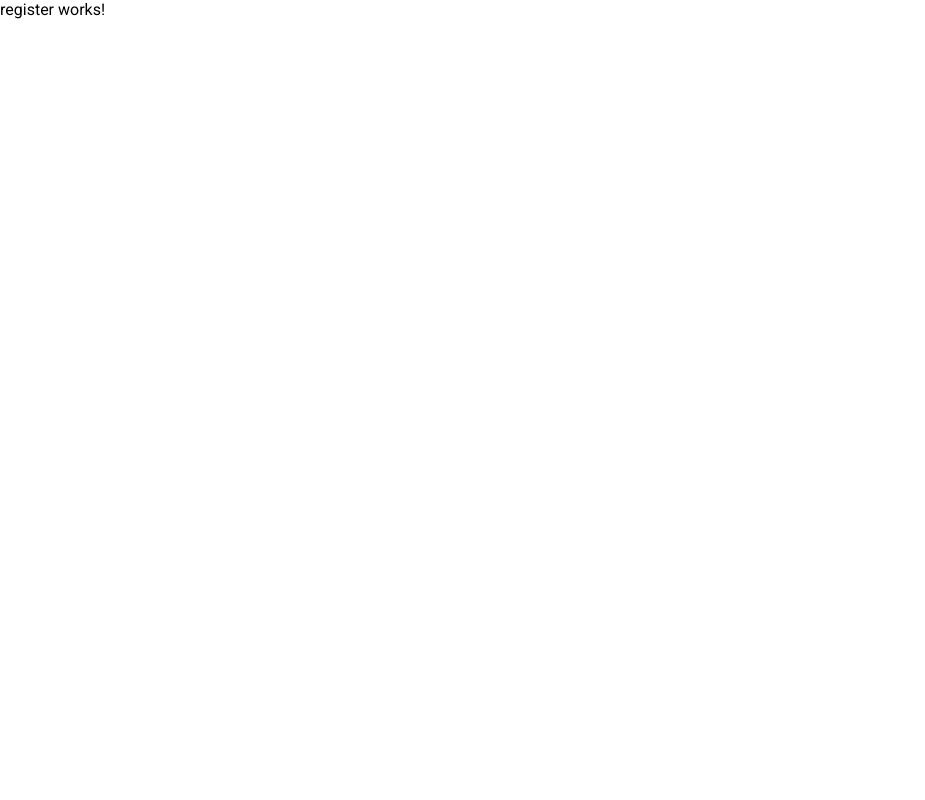
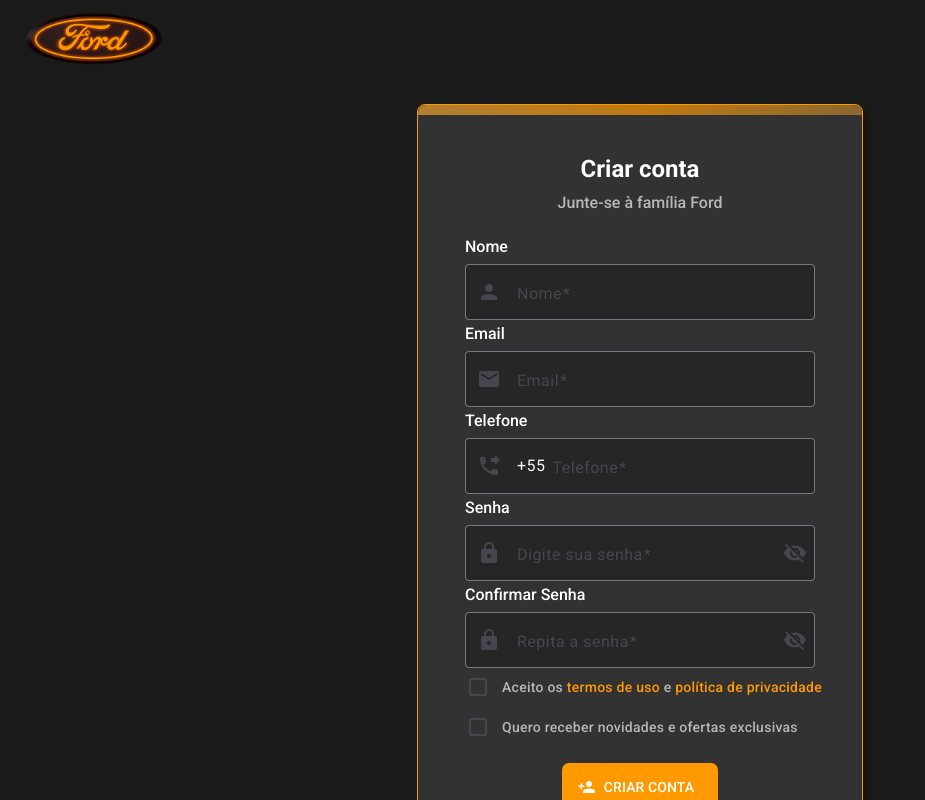
Before and after one commit to welissontiago/Ford-ProjetoFinal-Angular, an Angular app: page /register in a window 1280 px wide. Shown: the top 800 px of the page, without its empty margins (0-925 px from the left). Built offline with nearby package versions, Linux system fonts and the light colour scheme.

Commit message:
feito forms do registro e estilização

```diff
--- a/src/app/components/login-component/login-component.component.html
+++ b/src/app/components/login-component/login-component.component.html
@@ -1,8 +1,12 @@
 <app-login-register-card>
   <div class="infos">
-    <img src="icons/open.svg" alt="entrar svg">
-    <h1 class="--title-text-24px color-titles font-wight-700">Seja Bem-vindo de Volta</h1>
-    <p class="--title-text-16px color-texts-C1 font-wight-500">Seu carro, sua conta. Faça login.</p>
+    <img src="icons/open.svg" alt="entrar svg" />
+    <h1 class="--title-text-24px color-titles font-wight-700">
+      Seja Bem-vindo de Volta
+    </h1>
+    <p class="--title-text-16px color-texts-C1 font-wight-500">
+      Seu carro, sua conta. Faça login.
+    </p>
   </div>
 
   <form class="login-form" [formGroup]="loginForm" (ngSubmit)="onSubmit()">
@@ -10,7 +14,12 @@
     <mat-form-field appearance="outline" class="input-custom">
       <mat-label>Email</mat-label>
       <mat-icon class="icon-open" matPrefix>email</mat-icon>
-      <input matInput formControlName="email" type="email" placeholder="email@exemplo.com">
+      <input
+        matInput
+        formControlName="email"
+        type="email"
+        placeholder="email@exemplo.com"
+      />
       <mat-error *ngIf="loginForm.get('email')?.hasError('required')">
         O email é obrigatório.
       </mat-error>
@@ -23,9 +32,18 @@
     <mat-form-field appearance="outline" class="input-custom">
       <mat-label>Digite sua senha</mat-label>
       <mat-icon class="icon-open" matPrefix>lock</mat-icon>
-      <input matInput formControlName="password" [type]="hide ? 'password' : 'text'" />
-      <button mat-icon-button matSuffix (click)="hide = !hide" aria-label="Mostrar/Esconder senha">
-        <mat-icon>{{hide ? 'visibility_off' : 'visibility'}}</mat-icon>
+      <input
+        matInput
+        formControlName="password"
+        [type]="hide ? 'password' : 'text'"
+      />
+      <button
+        mat-icon-button
+        matSuffix
+        (click)="hide = !hide"
+        aria-label="Mostrar/Esconder senha"
+      >
+        <mat-icon>{{ hide ? "visibility_off" : "visibility" }}</mat-icon>
       </button>
       <mat-error *ngIf="loginForm.get('senha')?.hasError('required')">
         A senha é obrigatória.
@@ -34,7 +52,7 @@
 
     <div class="checkbox-section">
       <mat-checkbox class="example-margin">Lembre-me</mat-checkbox>
-      <a routerLink="/cadastro">Esqueceu a senha?</a>
+      <a routerLink="/register">Esqueceu a senha?</a>
     </div>
 
     <div *ngIf="loginInvalido" class="error-message">
@@ -49,13 +67,13 @@
       </button>
     </div>
 
-
     <app-login-google-facebook></app-login-google-facebook>
 
     <div class="cadastre-se">
-      <p class="--text-16px font-weight-600">Ainda não possui uma conta? <a href="#">Clique aqui e Cadastre-se</a></p>
+      <p class="--text-16px font-weight-600">
+        Ainda não possui uma conta?
+        <a routerLink="/register">Clique aqui e Cadastre-se</a>
+      </p>
     </div>
-
-
   </form>
 </app-login-register-card>
--- /dev/null
+++ b/src/app/components/register/register-forms/register-forms.component.css
@@ -0,0 +1,145 @@
+.titles-register {
+  display: flex;
+  flex-direction: column;
+  align-items: center;
+  justify-content: center;
+}
+
+.titles-register h1 {
+  margin-top: 10px;
+  margin-bottom: 10px;
+}
+
+.titles-register p {
+  margin-bottom: 15px;
+}
+
+.checkbox-section {
+  display: flex;
+  flex-direction: column;
+  margin-top: 5px;
+}
+
+.checkbox-section span {
+  color: var(--text-special);
+}
+
+.input-custom {
+  width: 350px;
+  height: 50px;
+}
+
+.input-custom:hover {
+  border-color: var(--components-color) !important;
+}
+
+.login-form p {
+  margin-bottom: 8px;
+  margin-top: 10px;
+}
+
+:host
+  ::ng-deep
+  .mat-mdc-form-field-has-icon-prefix
+  .mat-mdc-text-field-wrapper {
+  padding-left: 0;
+  padding-right: 0;
+  color: var(--gray-text);
+}
+
+:host ::ng-deep .mdc-notched-outline__leading,
+:host ::ng-deep .mdc-notched-outline__notch,
+:host ::ng-deep .mdc-notched-outline__trailing {
+  border-color: var(--input-border);
+}
+
+:host
+  ::ng-deep
+  .mat-mdc-form-field:not(.mdc-text-field--focused):hover
+  .mdc-notched-outline__leading,
+:host
+  ::ng-deep
+  .mat-mdc-form-field:not(.mdc-text-field--focused):hover
+  .mdc-notched-outline__notch,
+:host
+  ::ng-deep
+  .mat-mdc-form-field:not(.mdc-text-field--focused):hover
+  .mdc-notched-outline__trailing {
+  border-color: var(--components-color) !important;
+}
+
+:host ::ng-deep .mdc-text-field--focused .mdc-notched-outline__leading,
+:host ::ng-deep .mdc-text-field--focused .mdc-notched-outline__notch,
+:host ::ng-deep .mdc-text-field--focused .mdc-notched-outline__trailing {
+  border-color: var(--input-border) !important;
+  border-width: 2px;
+}
+
+:host
+  ::ng-deep
+  .mat-mdc-form-field-has-icon-suffix
+  .mat-mdc-text-field-wrapper {
+  padding-left: 0;
+  padding-right: 0;
+  color: var(--gray-text);
+}
+
+:host
+  ::ng-deep
+  .mdc-text-field--outlined:not(.mdc-text-field--disabled):not(
+    .mdc-text-field--focused
+  ):hover
+  .mdc-floating-label {
+  color: var(--gray-text);
+}
+
+:host
+  ::ng-deep
+  .mat-mdc-form-field.mat-form-field-animations-enabled
+  .mdc-text-field__input {
+  color: var(--text-title);
+}
+
+:host ::ng-deep .input-custom .mat-mdc-form-field-flex {
+  background-color: var(--input-bg);
+  padding-right: 0;
+}
+
+:host ::ng-deep a:-webkit-any-link {
+  text-decoration: none;
+  color: var(--text-special);
+}
+
+:host ::ng-deep .mat-internal-form-field > label {
+  color: var(--text-color-one);
+  font-weight: 500;
+}
+
+:host ::ng-deep .button-enter {
+  margin-top: 20px;
+  display: flex;
+  align-items: center;
+  justify-content: center;
+}
+
+:host ::ng-deep .mat-mdc-unelevated-button .mat-mdc-button-touch-target {
+  background-color: var(--text-special);
+  border-radius: 7px;
+}
+
+:host
+  ::ng-deep
+  .mat-mdc-unelevated-button:hover
+  .mat-mdc-button-touch-target:hover {
+  background-color: var(--component-hover);
+}
+
+:host ::ng-deep .mat-mdc-unelevated-button:not(:disabled):hover {
+  color: var(--input-bg);
+}
+
+@media (max-width: 500px) {
+  .input-custom {
+    width: 320px;
+  }
+}
--- /dev/null
+++ b/src/app/components/register/register-forms/register-forms.component.html
@@ -0,0 +1,104 @@
+<app-login-register-card>
+  <div class="titles-register">
+    <h1 class="--title-text-24px color-titles font-wight-700">Criar conta</h1>
+    <p class="--title-text-16px color-texts-C1 font-wight-500">
+      Junte-se à família Ford
+    </p>
+  </div>
+
+  <form class="login-form" [formGroup]="registerForm" (ngSubmit)="onSubmit()">
+    <p class="font-wight-500 color-titles input-title">Nome</p>
+    <mat-form-field appearance="outline" class="input-custom">
+      <mat-label>Nome</mat-label>
+      <mat-icon class="icon-register" matPrefix>person</mat-icon>
+      <input
+        matInput
+        formControlName="name"
+        type="text"
+        placeholder="Digite seu nome"
+      />
+    </mat-form-field>
+
+    <p class="font-wight-500 color-titles input-title">Email</p>
+    <mat-form-field appearance="outline" class="input-custom">
+      <mat-label>Email</mat-label>
+      <mat-icon class="icon-register" matPrefix>email</mat-icon>
+      <input
+        matInput
+        formControlName="email"
+        type="email"
+        placeholder="email@exemplo.com"
+      />
+    </mat-form-field>
+
+    <p class="font-wight-500 color-titles input-title">Telefone</p>
+    <mat-form-field appearance="outline" class="input-custom">
+      <mat-label>Telefone</mat-label>
+      <span matTextPrefix>+55 &nbsp;</span>
+      <mat-icon class="icon-register" matPrefix>phone_forwarded</mat-icon>
+      <input
+        matInput
+        formControlName="phone"
+        type="tel"
+        placeholder="(71)900000000"
+      />
+    </mat-form-field>
+
+    <p class="font-wight-500 color-titles input-title">Senha</p>
+    <mat-form-field appearance="outline" class="input-custom">
+      <mat-label>Digite sua senha</mat-label>
+      <mat-icon class="icon-open" matPrefix>lock</mat-icon>
+      <input
+        matInput
+        formControlName="password"
+        [type]="hide ? 'password' : 'text'"
+      />
+      <button
+        mat-icon-button
+        matSuffix
+        (click)="hide = !hide"
+        aria-label="Mostrar/Esconder senha"
+      >
+        <mat-icon>{{ hide ? "visibility_off" : "visibility" }}</mat-icon>
+      </button>
+    </mat-form-field>
+
+    <p class="font-wight-500 color-titles input-title">Confirmar Senha</p>
+    <mat-form-field appearance="outline" class="input-custom">
+      <mat-label>Repita a senha</mat-label>
+      <mat-icon class="icon-open" matPrefix>lock</mat-icon>
+      <input
+        matInput
+        formControlName="repeatPassword"
+        [type]="hide ? 'password' : 'text'"
+      />
+      <button
+        mat-icon-button
+        matSuffix
+        (click)="hide = !hide"
+        aria-label="Mostrar/Esconder senha"
+      >
+        <mat-icon>{{ hide ? "visibility_off" : "visibility" }}</mat-icon>
+      </button>
+    </mat-form-field>
+  </form>
+
+  <div class="checkbox-section">
+    <mat-checkbox class="example-margin"
+      >Aceito os <span>termos de uso</span> e
+      <span>política de privacidade</span></mat-checkbox
+    >
+    <mat-checkbox class="example-margin"
+      >Quero receber novidades e ofertas exclusivas</mat-checkbox
+    >
+  </div>
+
+  <div class="button-enter">
+    <button mat-flat-button>
+      <mat-icon class="icon-open" matPrefix>person_add</mat-icon>
+      <span>CRIAR CONTA </span>
+    </button>
+  </div>
+
+  <app-login-google-facebook></app-login-google-facebook>
+</app-login-register-card>
--- /dev/null
+++ b/src/app/components/register/register-forms/register-forms.component.ts
@@ -0,0 +1,55 @@
+import { Component, inject, OnInit } from '@angular/core';
+import { LoginRegisterCardComponent } from '../../login-register-card/login-register-card.component';
+import { Router, RouterModule } from '@angular/router';
+import { CommonModule } from '@angular/common';
+import {
+  FormBuilder,
+  FormGroup,
+  ReactiveFormsModule,
+  Validators,
+} from '@angular/forms';
+import { MatInputModule } from '@angular/material/input';
+import { MatIconModule } from '@angular/material/icon';
+import { MatFormFieldModule } from '@angular/material/form-field';
+import { MatButtonModule } from '@angular/material/button';
+import { MatCheckboxModule } from '@angular/material/checkbox';
+import { LoginGoogleFacebookComponent } from '../../login-google-facebook/login-google-facebook.component';
+
+@Component({
+  selector: 'app-register-forms',
+  imports: [
+    LoginGoogleFacebookComponent,
+    LoginRegisterCardComponent,
+    RouterModule,
+    CommonModule,
+    ReactiveFormsModule,
+    MatInputModule,
+    MatIconModule,
+    MatFormFieldModule,
+    MatButtonModule,
+    MatCheckboxModule,
+  ],
+  templateUrl: './register-forms.component.html',
+  styleUrl: './register-forms.component.css',
+})
+export class RegisterFormsComponent implements OnInit {
+  hide = true;
+  registerForm!: FormGroup;
+  private router = inject(Router);
+
+  constructor(private fb: FormBuilder) {}
+
+  ngOnInit(): void {
+    this.registerForm = this.fb.group({
+      name: ['', [Validators.required]],
+      email: ['', [Validators.required, Validators.email]],
+      phone: ['', [Validators.required, Validators.maxLength(11)]],
+      password: ['', [Validators.required]],
+      repeatPassword: ['', [Validators.required]],
+      checkboxTermos: ['', [Validators.required]],
+      checkboxNewsLetter: [''],
+    });
+  }
+
+  onSubmit() {}
+}
--- a/src/app/core/services/auth.service.ts
+++ b/src/app/core/services/auth.service.ts
@@ -9,7 +9,7 @@
   providedIn: 'root',
 })
 export class AuthService {
-  private readonly apiUrl = 'http://localhost:3000/users';
+  private readonly apiUrl = 'http://localhost:3001/users';
   private readonly userKey = 'currentUser';
 
   private http = inject(HttpClient);
--- a/src/app/pages/register/register.component.css
+++ b/src/app/pages/register/register.component.css
@@ -0,0 +1,35 @@
+.container-bg {
+  background-color: var(--body);
+}
+
+.container-register {
+  display: flex;
+  align-items: center;
+  justify-content: center;
+  flex-wrap: wrap;
+}
+
+.ford-logo-orange {
+  align-self: baseline;
+  width: 200px;
+  height: 100px;
+}
+
+.forms-login {
+  display: flex;
+  justify-content: center;
+  align-self: center;
+  margin-bottom: 30px;
+}
+
+@media (max-width: 520px) {
+  .container-bg {
+    display: flex;
+    justify-content: center;
+    align-items: center;
+    flex-direction: column;
+  }
+  .ford-logo-orange {
+    align-self: center;
+  }
+}
--- a/src/app/pages/register/register.component.html
+++ b/src/app/pages/register/register.component.html
@@ -1 +1,15 @@
-<p>register works!</p>
+<body>
+  <div class="container-bg">
+    <div class="container-register"></div>
+    <img
+      class="ford-logo-orange"
+      src="logo-ford/logo-orange.png"
+      alt="logo da Ford motor Company"
+    />
+    <div class="container-register">
+      <div class="forms-login">
+        <app-register-forms></app-register-forms>
+      </div>
+    </div>
+  </div>
+</body>
--- a/src/styles.css
+++ b/src/styles.css
@@ -131,6 +131,7 @@
 html,
 body {
   height: 100%;
+  width: 100%;
 }
 body {
   margin: 0;
```
Also changed, not shown: src/app/pages/register/register.component.ts (+4 -5 lines), 2 other files (tests, documents, lock files or other folders).
